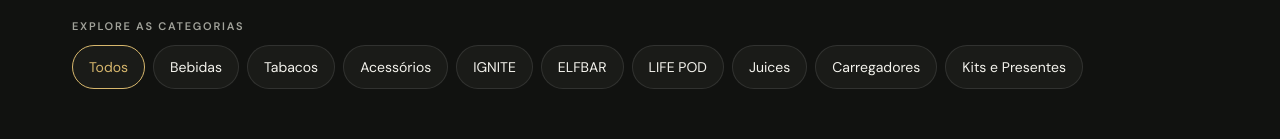
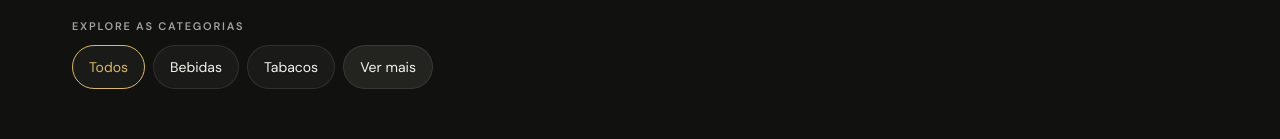
Before and after one commit to MatheusMartinez54/alpha, a React (Vite) app in the folder frontend/: page / in a window 1280 px wide. Shown: the part 264-403 px from the top of the page. Built offline with nearby package versions, Linux system fonts and the light colour scheme.

Commit message:
limpeza vizual

```diff
--- a/frontend/src/components/CategoryMenu/CategoryMenu.jsx
+++ b/frontend/src/components/CategoryMenu/CategoryMenu.jsx
@@ -1,6 +1,6 @@
 import { Link, useSearchParams } from 'react-router-dom';
 import { useStore } from '../../context/StoreContext.jsx';
-function CategoryMenu() {
+function CategoryMenu({ limit, onMore }) {
   const { categories } = useStore();
   const [params] = useSearchParams();
   const active = params.get('categoria') || '';
@@ -10,12 +10,27 @@
     else next.delete('categoria');
     return `/produtos${next.size ? `?${next}` : ''}`;
   };
+  const activeCategories = categories.filter((category) => category.active);
+  const visibleCategories = limit ? activeCategories.slice(0, limit) : activeCategories;
+  const categoryLinks = [{ id: '', name: 'Todos' }, ...visibleCategories];
+
   return (
     <nav className="category-menu" aria-label="Categorias de produtos">
-      {[{ id: '', name: 'Todos' }, ...categories.filter((category) => category.active)].map((category) => (
-        <Link key={category.id} className={active === category.id ? 'is-active' : undefined}
-          aria-current={active === category.id ? 'page' : undefined} to={categoryLink(category.id)}>{category.name}</Link>
+      {categoryLinks.map((category) => (
+        <Link
+          key={category.id}
+          className={active === category.id ? 'is-active' : undefined}
+          aria-current={active === category.id ? 'page' : undefined}
+          to={categoryLink(category.id)}
+        >
+          {category.name}
+        </Link>
       ))}
+      {limit && onMore && (
+        <button type="button" className="category-menu__more" onClick={onMore}>
+          Ver mais
+        </button>
+      )}
     </nav>
   );
 }
--- a/frontend/src/pages/Admin/Dashboard/Dashboard.jsx
+++ b/frontend/src/pages/Admin/Dashboard/Dashboard.jsx
@@ -37,10 +37,6 @@
           <p>Visão geral da sua loja</p>
         </div>
 
-        <Link to="/admin/pedidos" className="admin-page-header__button">
-          Ver pedidos
-          <ArrowUpRight size={16} aria-hidden="true" />
-        </Link>
       </div>
 
       <div className="dashboard-grid">
--- a/frontend/src/pages/Home/Home.jsx
+++ b/frontend/src/pages/Home/Home.jsx
@@ -1,11 +1,15 @@
+import { useState } from 'react';
+import { X } from 'lucide-react';
 import ProductGrid from '../../components/ProductGrid/ProductGrid.jsx';
 import CategoryMenu from '../../components/CategoryMenu/CategoryMenu.jsx';
+import Dialog from '../../components/Dialog/Dialog.jsx';
 import SectionHeader from '../../components/SectionHeader/SectionHeader.jsx';
 import EmptyState from '../../components/EmptyState/EmptyState.jsx';
 import { useStore } from '../../context/StoreContext.jsx';
 
 function Home() {
   const { products, categories } = useStore();
+  const [isCategoryDrawerOpen, setIsCategoryDrawerOpen] = useState(false);
   const available = products.filter((product) => product.active);
   const categoryList = categories.filter((category) => category.active);
   const featured = available.filter((product) => product.featured).slice(0, 4);
@@ -22,8 +26,21 @@
       </header>
       <div className="container home-categories">
         <span className="eyebrow">Explore as categorias</span>
-        <CategoryMenu />
+        <CategoryMenu limit={2} onMore={() => setIsCategoryDrawerOpen(true)} />
       </div>
+      {isCategoryDrawerOpen && (
+        <Dialog className="store-drawer store-drawer--left" onClose={() => setIsCategoryDrawerOpen(false)} aria-labelledby="home-category-title">
+          <header className="drawer-header">
+            <h2 id="home-category-title">Categorias</h2>
+            <button className="icon-button" type="button" aria-label="Fechar categorias" onClick={() => setIsCategoryDrawerOpen(false)}>
+              <X size={20} aria-hidden="true" />
+            </button>
+          </header>
+          <nav className="category-drawer__menu drawer-body" aria-label="Todas as categorias">
+            <CategoryMenu />
+          </nav>
+        </Dialog>
+      )}
       {featured.length > 0 && (
         <section className="container category-showcase" aria-label="Produtos em destaque">
           <SectionHeader title="Destaques" to="/produtos" />
--- a/frontend/src/pages/Products/Products.jsx
+++ b/frontend/src/pages/Products/Products.jsx
@@ -34,7 +34,11 @@
   if (sort === 'nome') filteredProducts.sort((a, b) => a.name.localeCompare(b.name, 'pt-BR'));
   return (
     <main id="main-content" className="main container catalog-page">
-      <button className="back-link back-button" type="button" onClick={() => (window.history.length > 1 ? navigate(-1) : navigate('/'))}>
+      <button
+        className="back-link back-button back-button--right"
+        type="button"
+        onClick={() => (window.history.length > 1 ? navigate(-1) : navigate('/'))}
+      >
         <ArrowLeft size={16} aria-hidden="true" /> Voltar
       </button>
       <div className="commerce-heading">
--- a/frontend/src/styles/global.css
+++ b/frontend/src/styles/global.css
@@ -173,6 +173,12 @@
   background: transparent;
   text-align: left;
 }
+.back-button--right {
+  display: flex;
+  justify-content: flex-end;
+  width: 100%;
+  text-align: right;
+}
 .empty {
   padding: 48px 24px;
   background: var(--surface);
--- a/frontend/src/styles/storefront.css
+++ b/frontend/src/styles/storefront.css
@@ -181,6 +181,37 @@
   color: var(--accent);
   border-color: var(--accent);
 }
+.category-menu__more {
+  display: inline-flex;
+  align-items: center;
+  min-height: 44px;
+  padding: 10px 16px;
+  border: 1px solid var(--line);
+  border-radius: 999px;
+  background: var(--surface-2);
+  color: var(--text);
+  font-size: 0.875rem;
+}
+.category-menu__more:hover {
+  border-color: var(--accent);
+  color: var(--accent);
+}
+.category-drawer__menu .category-menu {
+  display: grid;
+  gap: 4px;
+}
+.category-drawer__menu .category-menu a,
+.category-drawer__menu .category-menu__more {
+  width: 100%;
+  justify-content: flex-start;
+  border: 0;
+  border-radius: var(--radius);
+  background: transparent;
+}
+.category-drawer__menu .category-menu a:hover,
+.category-drawer__menu .category-menu__more:hover {
+  background: var(--surface-2);
+}
 .category-showcase {
   padding-top: clamp(32px, 4vw, 48px);
 }
```
